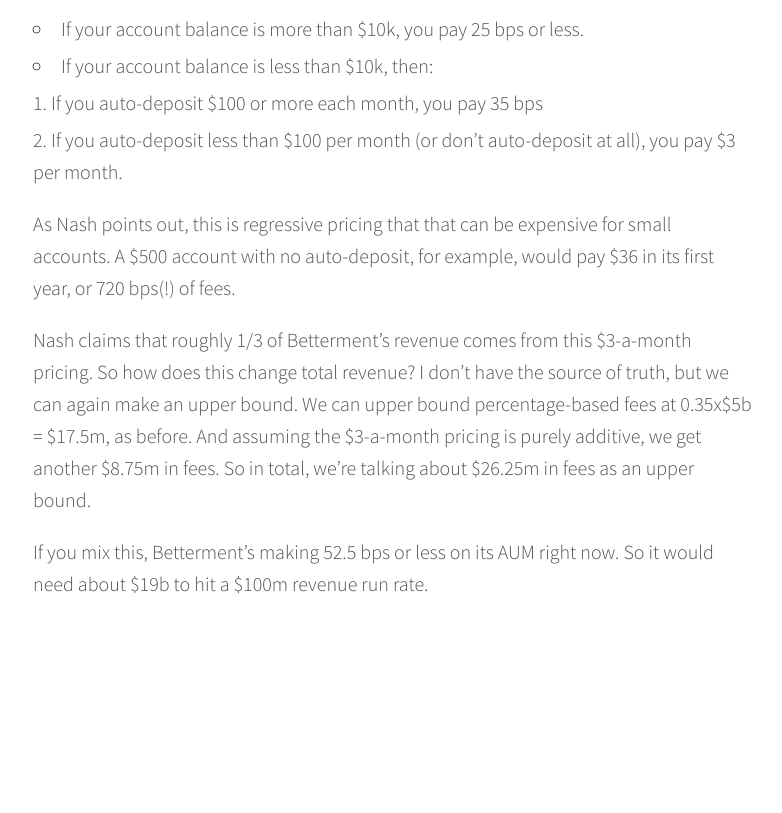
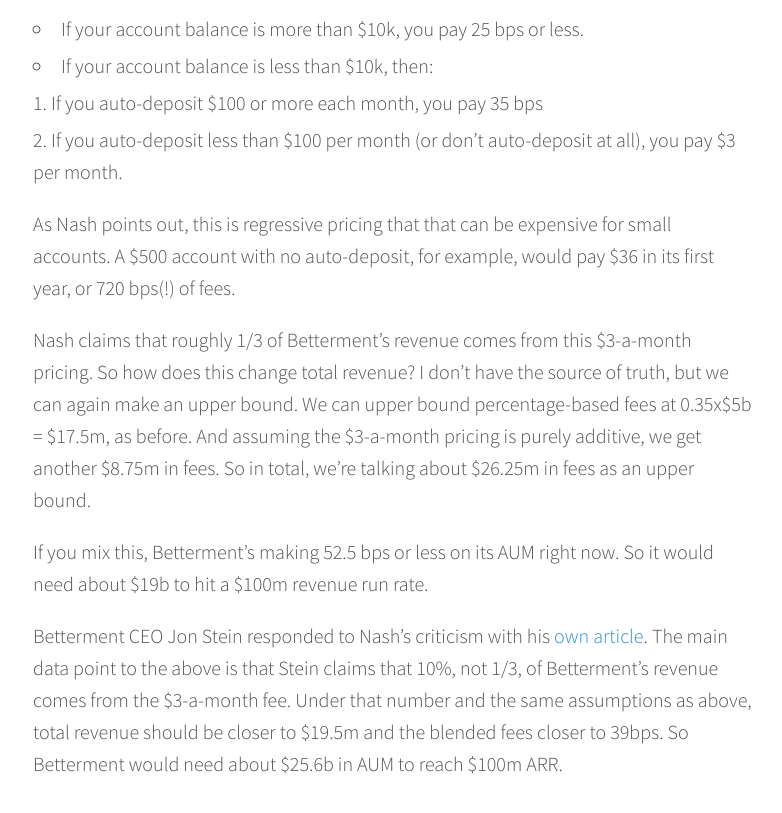
Before and after one commit to sl8r000/carried-interests, a Jekyll site: the page built from _posts/2016-07-14-wealthfront-betterment.md, in a window 1280 px wide and 900 px high, scrolled down 2728 px. Shown: the top 813 px of the window, without its empty margins (247-1029 px from the left). Built offline with Jekyll 4.4.1, drawn with Linux system fonts in a browser that asks for light colours; before the commit the page ends 3448 px from its top, so only the background shows below that.

Commit message:
stein reply

```diff
--- a/_posts/2016-07-14-wealthfront-betterment.md
+++ b/_posts/2016-07-14-wealthfront-betterment.md
@@ -38,3 +38,5 @@ As Nash points out, this is regressive pricing that that can be expensive for sm
 Nash claims that roughly 1/3 of Betterment's revenue comes from this $3-a-month pricing. So how does this change total revenue? I don't have the source of truth, but we can again make an upper bound. We can upper bound percentage-based fees at 0.35x$5b = $17.5m, as before. And assuming the $3-a-month pricing is purely additive, we get another $8.75m in fees. So in total, we're talking about $26.25m in fees as an upper bound.
 
 If you mix this, Betterment's making 52.5 bps or less on its AUM right now. So it would need about $19b to hit a $100m revenue run rate.
+
+Betterment CEO Jon Stein responded to Nash's criticism with his [own article](https://medium.com/@jonstein/betterment-sets-the-record-straight-d66deb96fad2#.3g3zbi8x3). The main data point to the above is that Stein claims that 10%, not 1/3, of Betterment's revenue comes from the $3-a-month fee. Under that number and the same assumptions as above, total revenue should be closer to $19.5m and the blended fees closer to 39bps. So Betterment would need about $25.6b in AUM to reach $100m ARR.
```
